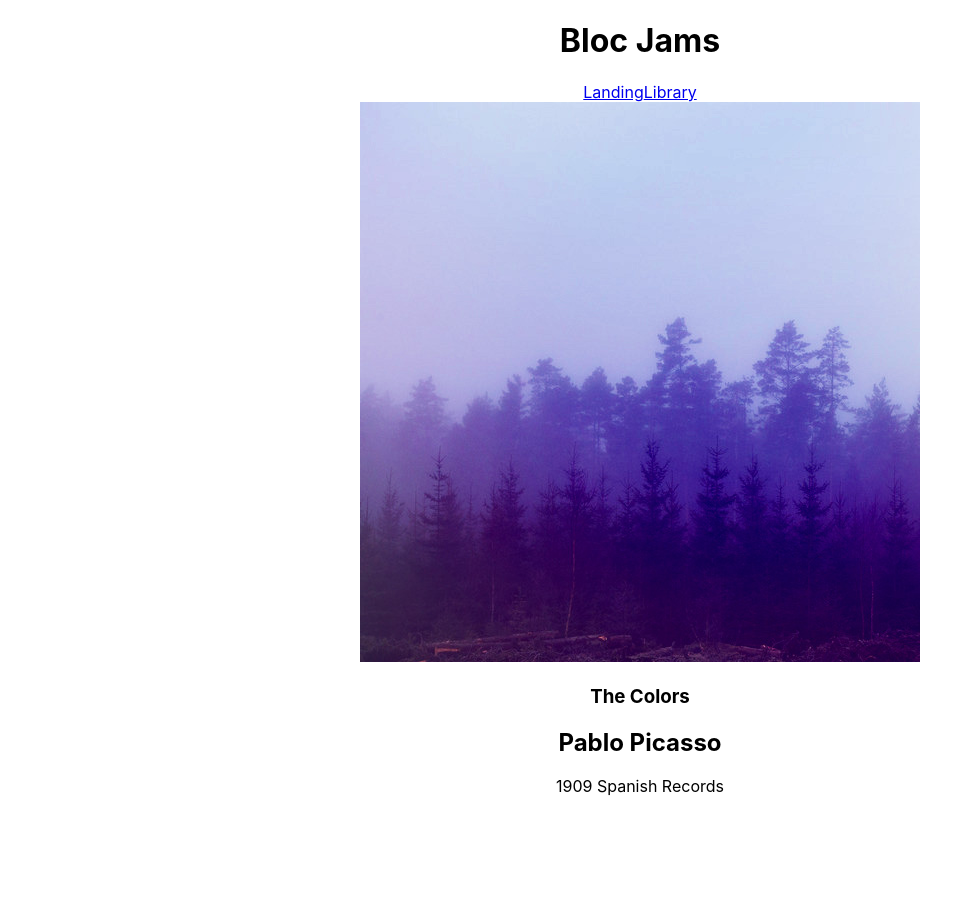
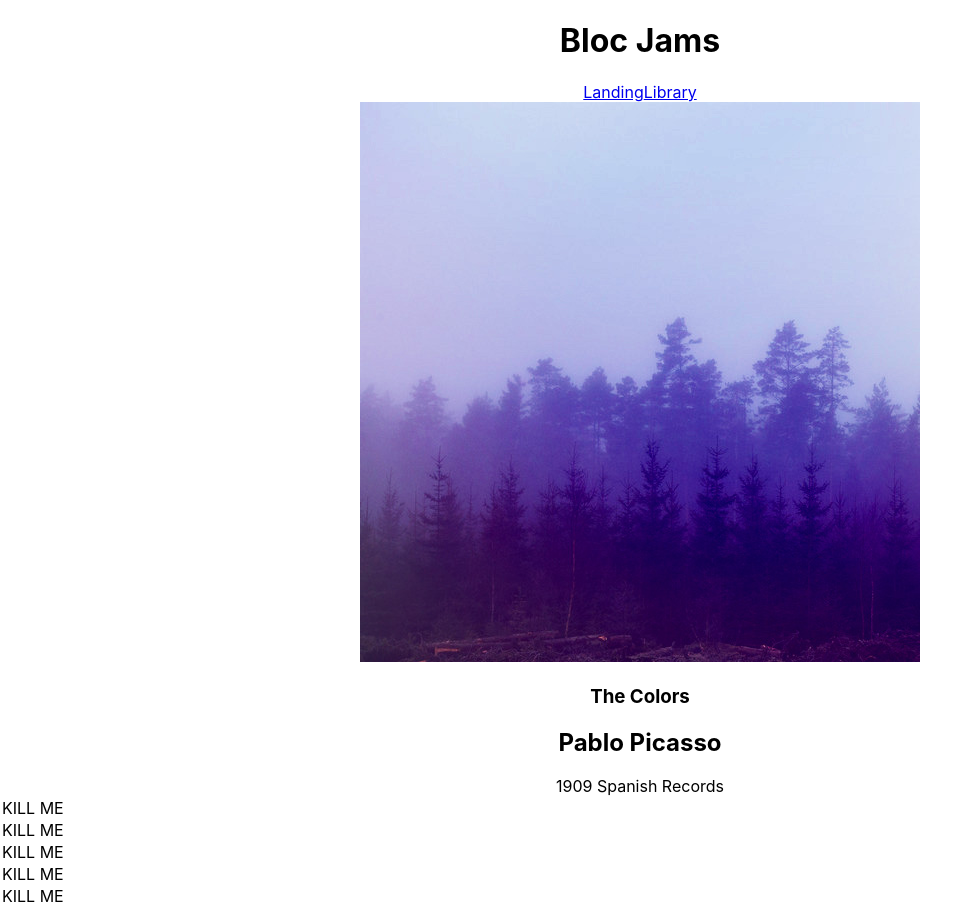
Before and after one commit to laynet/bloc-jams-react, a React (Create React App) app: page /album/the-colors in a window 1280 px wide. Shown: the whole page, without its empty margins (0-980 px from the left). Before the commit the page ends 800 px from the top, so only its background shows below. Built offline with nearby package versions, Linux system fonts and the light colour scheme.

Commit message:
saving from work computer, not even close to being done

```diff
--- a/src/components/Album.js
+++ b/src/components/Album.js
@@ -30,6 +30,11 @@ class Album extends Component {
             <col id="song-duration-column" />
           </colgroup>
           <tbody>
+          {
+            this.state.album.songs.map( (songName, songNumber) =>
+              <tr>KILL ME</tr>
+            )
+          }
           </tbody>
         </table>
       </section>
```
